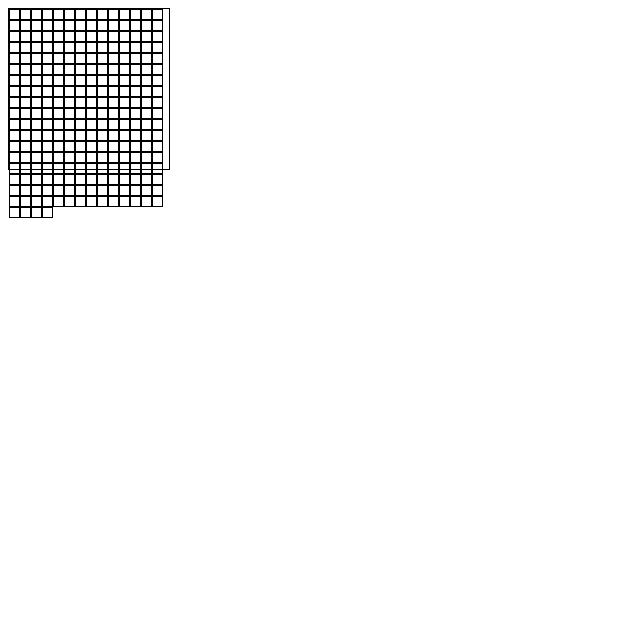
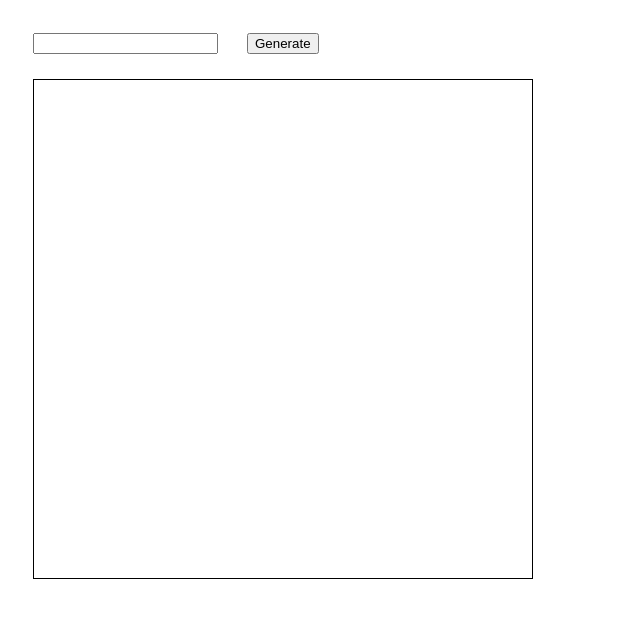
Before and after one commit to Calinho25/etch-a-sketch, a plain HTML site: page etch-a-sketch/index.html in a window 1280 px wide. Shown: the whole page, without its empty margins (0-640 px from the left). Drawn offline with Linux system fonts and the light colour scheme.

Commit message:
added the ability to set grid dimensions

```diff
--- a/etch-a-sketch/index.html
+++ b/etch-a-sketch/index.html
@@ -7,19 +7,34 @@
      <link rel="stylesheet" href="style.css">
 </head>
 <body>
+    <input type="text">
+    <button>Generate</button>
     <div class="container"></div>
-    <!--make div children of squares using js-->
+
     <script>
-        const gridSquares = []
-        /* allows for a 16x16 grid */
-            for (let index = 0; index < 256; index++) {
+        let input = document.querySelector("input")
+        let size = "";
+        let button = document.querySelector("button")
+        button.addEventListener("click",(event)=>{
+            let container = document.querySelector(".container")
+            /* this resets the grid each time */
+            container.innerHTML = "";
+            size = input.value*input.value;
+            console.log("Size is now", size);
+        console.log (size);
+        let gridSquares = []
+        /*make div children of squares*/
+            for (let index = 0; index < size; index++) {
             let container = document.querySelector(".container")
               let squares = document.createElement("div");
               squares.className = "squares";
+              /* determines width based off of the container width divided by input value*/
+              /* flex grow 0 shrink 0 100% divided by the input */
+              squares.style.flex = `0 0 calc(100% / ${input.value})`;
               container.appendChild(squares);
               squares.addEventListener("mouseover", (event)=>{
             squares.classList.add("colour");
-              })};
+              })}});;
     </script>
 </body>
 </html>
--- a/etch-a-sketch/style.css
+++ b/etch-a-sketch/style.css
@@ -1,17 +1,24 @@
 .container{
-    width: 160px;
-    height: 160px;
+    margin-left: 25px;
+    width: 500px;
+    height: 500px;
     display: flex;
     border: 1px solid black;
-    /* ensures the divs break onto a new lone when they have filled the space */
+    /* ensures the divs break onto a new line when they have filled the space */
     flex-wrap: wrap;
 }
+/*ensures the width includes the border so to not mess up measurements */
+* {
+    box-sizing: border-box;
+}
+
 .squares{
-    /* because the border totals 1px we use 9px sizes to equal 10 */
-    width: 9px;
-    height: 9px;
+    aspect-ratio: 1/1;
     border: 0.5px solid black;
 }
 .colour{
     background-color: black;
 }
+input {
+    margin: 25px;
+}
```
